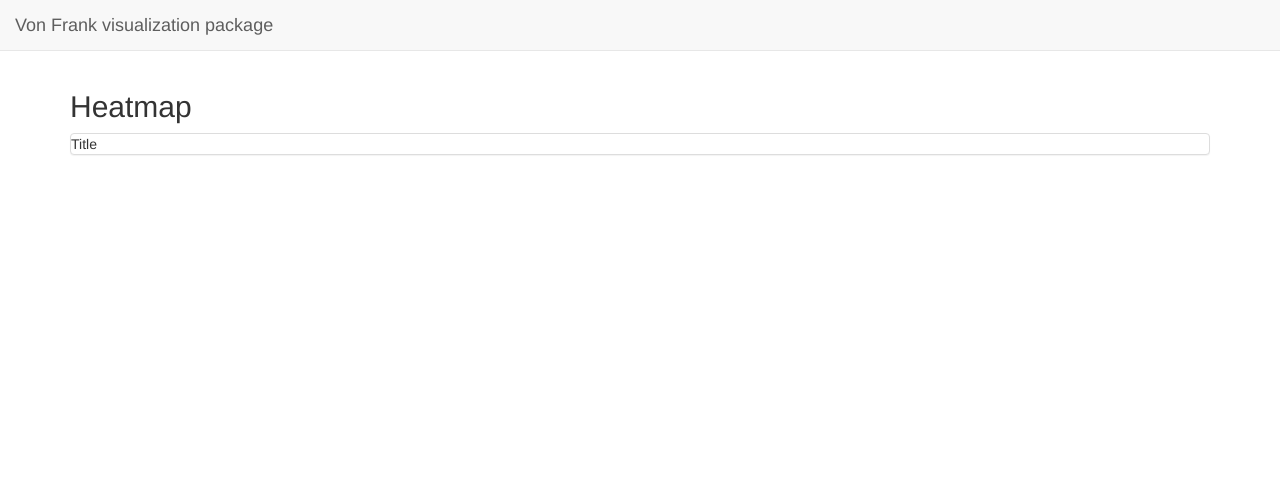
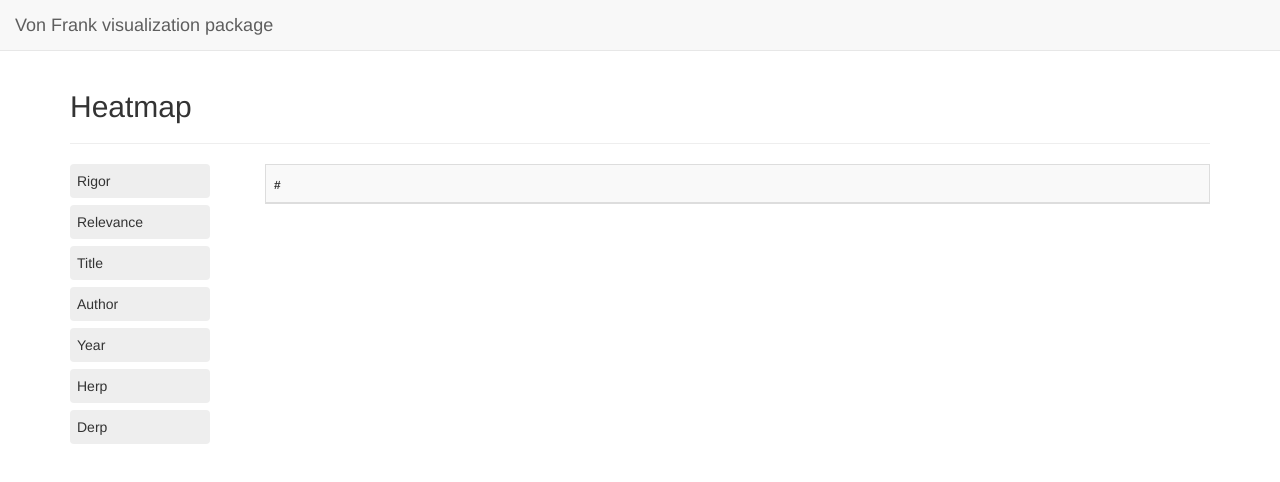
Before and after one commit to vonfrank/vfv-pkg, an Angular app: page / in a window 1280 px wide. Shown: the top 482 px of the page. Built offline with nearby package versions, Linux system fonts and the light colour scheme.

Commit message:
Implemented x and y axis..

```diff
--- a/package.json
+++ b/package.json
@@ -20,6 +20,7 @@
     "@angular/platform-browser": "~2.1.0",
     "@angular/platform-browser-dynamic": "~2.1.0",
     "@angular/router": "~3.1.0",
+    "@ng-bootstrap/ng-bootstrap": "^1.0.0-alpha.11",
     "bootstrap": "^3.3.7",
     "core-js": "^2.4.1",
     "ng2-bootstrap": "^1.1.16",
--- a/src/app/heatmap/heatmap.component.css
+++ b/src/app/heatmap/heatmap.component.css
@@ -1,7 +1,31 @@
+.metadata {
+    list-style-type: none;
+    padding: 0;
+    width: 10em;
+}
+
+.metadata li {
+    cursor: pointer;
+    position: relative;
+    left: 0;
+    background-color: #EEE;
+    margin: 0 0 .5em 0;
+    padding: .5em 0 .5em .5em;
+    border-radius: 4px;
+}
+
+.metadata li:hover {
+    color: #fff;
+    background-color: #607D8B;;
+}
+
+
+
 th {
     background-color: #f9f9f9;
 }
 
 th.small {
-    width: 30px;
+    width: 10em;
+    height: 3.2em;
 }
--- a/src/app/heatmap/heatmap.component.html
+++ b/src/app/heatmap/heatmap.component.html
@@ -1,59 +1,26 @@
 <h2>{{title}}</h2>
-<div class="panel panel-default">
-  {{inputArray[0][3].key}}
-  <!--
+<hr />
+<div class="row">
+  <div class="col-md-2">
+    <ul class="metadata">
+      <li *ngFor="let meta of metaArray" (click)="onSelect(meta)">
+        {{meta.metaname}} <span class="badge" *ngIf="meta.selected > 0">{{meta.selected}}</span>
+      </li>
+    </ul>
+  </div>
+  <div class="col-md-10">
     <table class="table table-hover table-bordered">
       <thead>
         <tr>
           <th class="small">#</th>
-        <th>{{dataArray[0][1]}}</th>
-        <th>MetaX2</th>
-        <th>MetaX3</th>
-        <th>MetaX4</th>
-        <th>MetaX5</th>
+          <th *ngFor="let data of xaxis">{{data}}</th>
         </tr>
       </thead>
       <tbody>
-      <tr>
-        <th>MetaY1</th>
-        <td>Value</td>
-        <td>Value</td>
-        <td>Value</td>
-        <td bgcolor="#91bbff">Value</td>
-        <td>Value</td>
-      </tr>
-      <tr>
-        <th>MetaY2</th>
-        <td bgcolor="#dbe8ff">Value</td>
-        <td>Value</td>
-        <td>Value</td>
-        <td bgcolor="#dbe8ff">Value</td>
-        <td>Value</td>
-      </tr>
-      <tr>
-        <th>MetaY3</th>
-        <td>Value</td>
-        <td>Value</td>
-        <td bgcolor="#2176ff">Value</td>
-        <td>Value</td>
-        <td bgcolor="#2176ff">Value</td>
-      </tr>
-      <tr>
-        <th>MetaY4</th>
-        <td>Value</td>
-        <td bgcolor="#91bbff">Value</td>
-        <td>Value</td>
-        <td>Value</td>
-        <td>Value</td>
-      </tr>
-      <tr>
-        <th>MetaY5</th>
-        <td>Value</td>
-        <td>Value</td>
-        <td bgcolor="#2176ff">Value</td>
-        <td>Value</td>
-        <td>Value</td>
+        <tr *ngFor="let data of yaxis">
+          <th>{{data}}</th>
         </tr>
       </tbody>
-  </table>-->
+    </table>
   </div>
+</div>
--- a/src/app/heatmap/heatmap.component.ts
+++ b/src/app/heatmap/heatmap.component.ts
@@ -2,6 +2,7 @@ import { Component, Input, OnInit } from '@angular/core';
 import { DataObject } from '../models/data-object';
 import { Metadata } from '../models/metadata';
 import { Data } from '../models/data';
+
 
 @Component({
   selector: 'app-heatmap',
@@ -11,15 +12,18 @@ import { Data } from '../models/data';
 export class HeatmapComponent {
   @Input()
   inputArray: Object[][];
+  dataSetArray: DataObject[];
+  metaArray: Metadata[];
+  xaxis: Object[];
+  yaxis: Object[];
 
   title = "Heatmap";
-
-  dataSetArray: DataObject[];
-  metaArray: Metadata[];
 
   ngOnInit() {
     this.metaArray = [];
     this.dataSetArray = [];
+    this.xaxis = [];
+    this.yaxis = [];
 
     for (var i: number = 0; i < this.inputArray.length; i++){
       var tempArray: Object[] = this.inputArray[i];
@@ -43,16 +47,78 @@ export class HeatmapComponent {
     }
 
     //Test metaArray
-    for(let item of this.metaArray){
-      console.log(item);
-    }
-    console.log(this.metaArray.length);
+    //for(let item of this.metaArray){
+      //console.log(item);
+    //}
+    //console.log(this.metaArray.length);
 
     //Test dataset
-    for(let item of this.dataSetArray){
-      console.log(item);
+    //for(let item of this.dataSetArray){
+      //console.log(item);
+    //}
+  }
+
+  onSelect(selectedMetadata: Metadata): void {
+    for(let meta of this.metaArray) {
+      if(meta.compareTo(selectedMetadata) > -1){
+        if(meta.selected == 0){
+          if(this.checkSelected() < 2){
+          meta.selected = this.checkSelected() + 1;
+          this.fill(meta);
+          }
+        }
+        else if(meta.selected == 1){
+          meta.selected = 0;
+          this.xaxis = [];
+        }
+        else if(meta.selected == 2){
+          meta.selected = 0;
+          this.yaxis = [];
+        }
+      }
     }
   }
 
+  checkSelected(): number {
+    var count: number = 0;
+    for(let meta of this.metaArray){
+      if(meta.selected > count){
+        count = meta.selected;
+      }
+    }
+    return count;
+  }
 
+  fill(meta: Metadata): void {
+    if(meta.selected == 1){
+      for(let data of this.dataSetArray){
+        if(meta.compareTo(data.key) > -1){
+          var contains: boolean = false;
+          for(let test of this.xaxis){
+            if(test == data.value){
+              contains = true;
+            }
+          }
+          if(contains == false){
+            this.xaxis.push(data.value);
+          }
+        }
+      }
+    }
+    if(meta.selected == 2){
+      for(let data of this.dataSetArray){
+        if(meta.compareTo(data.key) > -1){
+          var contains: boolean = false;
+          for(let test of this.yaxis){
+            if(test == data.value){
+              contains = true;
+            }
+          }
+          if(contains == false){
+            this.yaxis.push(data.value);
+          }
+        }
+      }
+    }
+  }
 }
--- a/src/app/models/metadata.ts
+++ b/src/app/models/metadata.ts
@@ -1,5 +1,6 @@
 export class Metadata {
     metaname: string;
+    selected: number = 0;
 
     constructor(metaname: any){
         this.metaname = metaname;
```
Lines whose indentation alone changed are shown as unchanged.
